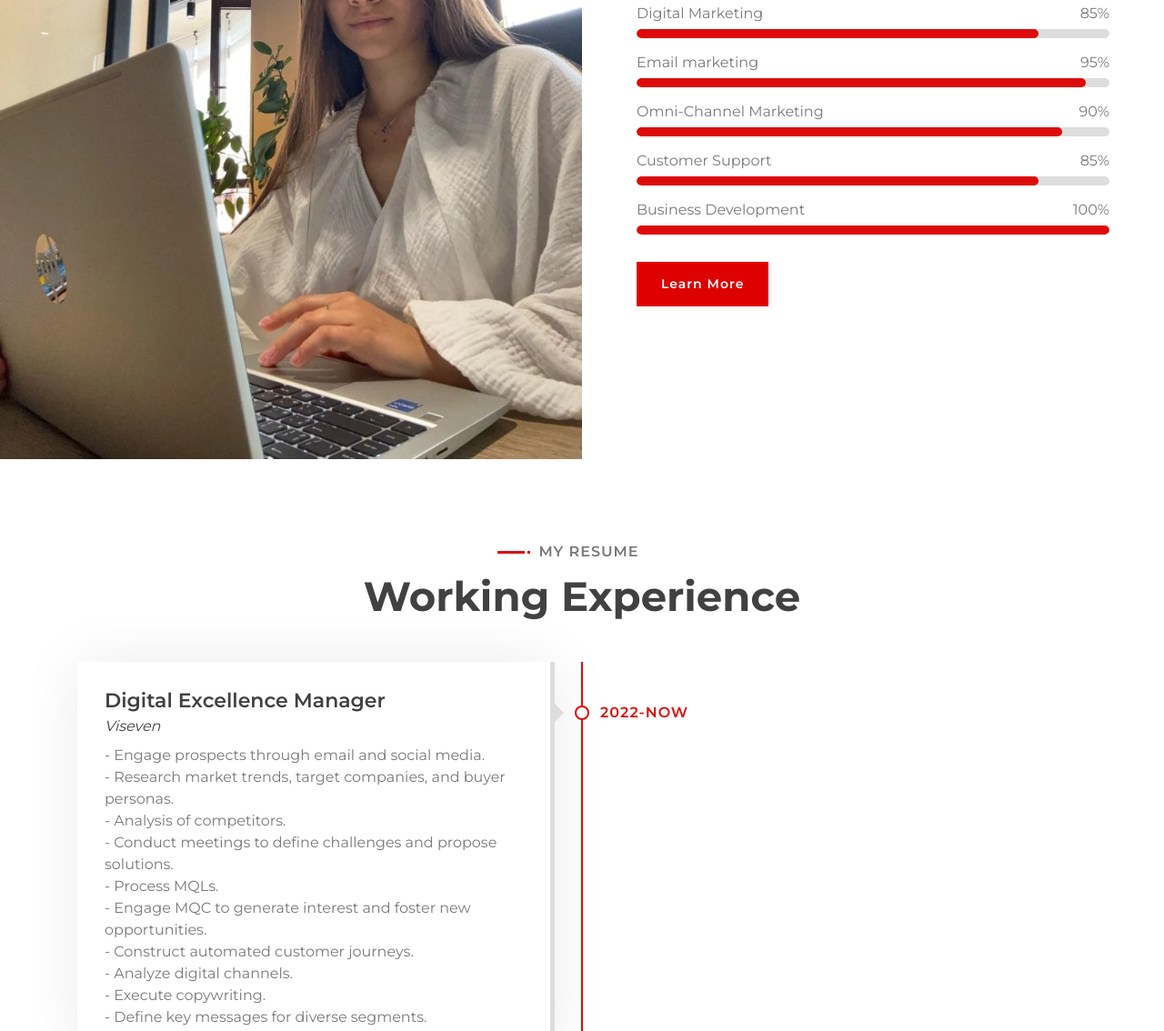
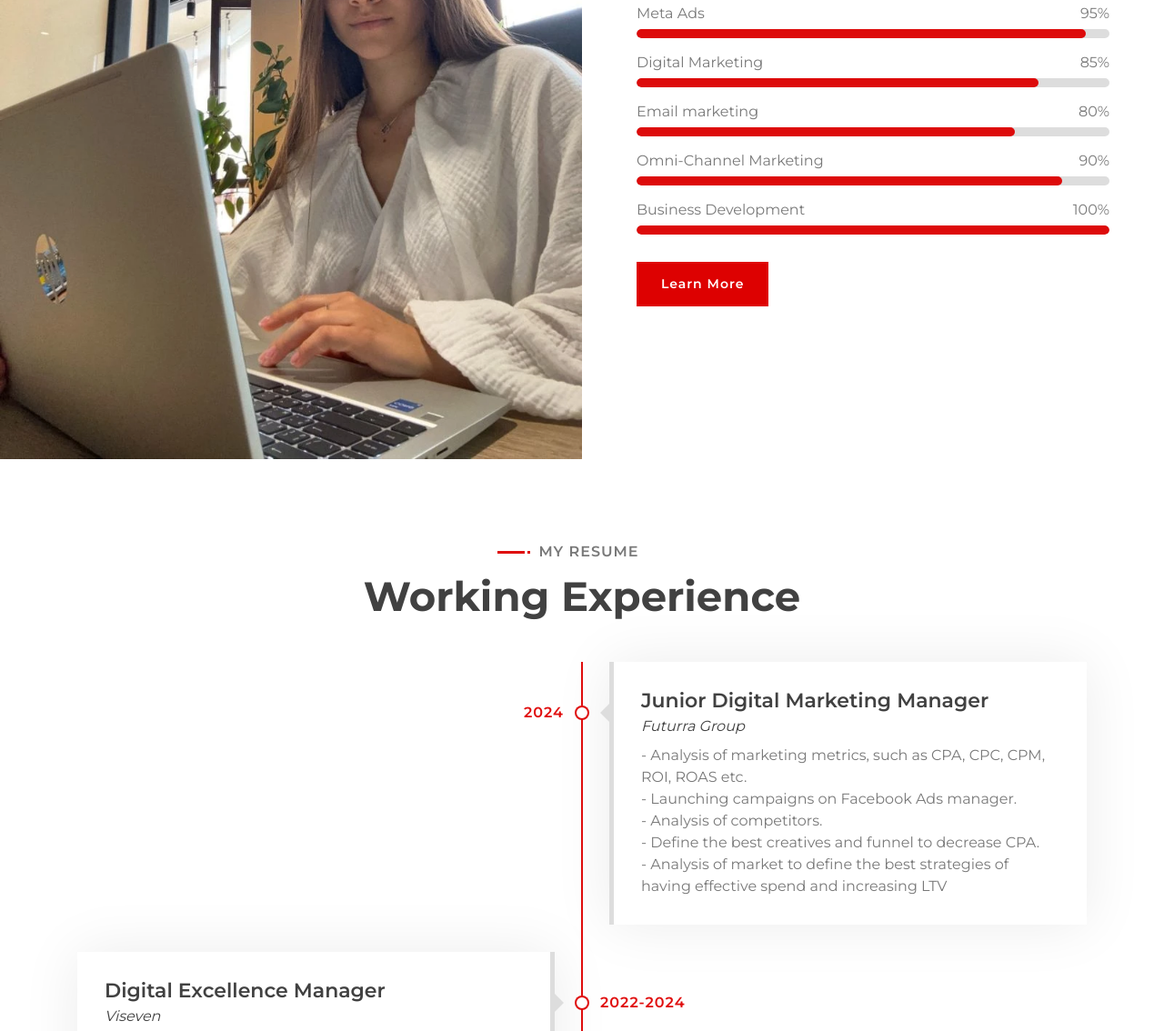
Before and after one commit to zlataksy/zlataksy.github.io, a plain HTML site: page index.html in a window 1280 px wide. Shown: the part 1250-2384 px from the top of the page at 91% size. Drawn offline with nearby package versions, Linux system fonts and the light colour scheme.

Commit message:
add Futurra experience

```diff
--- a/index.html
+++ b/index.html
@@ -108,28 +108,28 @@
                             </div>
                             <div class="skills">
                                 <div class="skill-name">
+                                    <p>Meta Ads</p><p>95%</p>
+                                </div>
+                                <div class="progress">
+                                    <div class="progress-bar" role="progressbar" aria-valuenow="95" aria-valuemin="0" aria-valuemax="100"></div>
+                                </div>
+                                <div class="skill-name">
                                     <p>Digital Marketing</p><p>85%</p>
                                 </div>
                                 <div class="progress">
                                     <div class="progress-bar" role="progressbar" aria-valuenow="85" aria-valuemin="0" aria-valuemax="100"></div>
                                 </div>
                                 <div class="skill-name">
-                                    <p>Email marketing</p><p>95%</p>
+                                    <p>Email marketing</p><p>80%</p>
                                 </div>
                                 <div class="progress">
-                                    <div class="progress-bar" role="progressbar" aria-valuenow="95" aria-valuemin="0" aria-valuemax="100"></div>
+                                    <div class="progress-bar" role="progressbar" aria-valuenow="80" aria-valuemin="0" aria-valuemax="100"></div>
                                 </div>
                                 <div class="skill-name">
                                     <p>Omni-Channel Marketing</p><p>90%</p>
                                 </div>
                                 <div class="progress">
                                     <div class="progress-bar" role="progressbar" aria-valuenow="90" aria-valuemin="0" aria-valuemax="100"></div>
-                                </div>
-                                <div class="skill-name">
-                                    <p>Customer Support</p><p>85%</p>
-                                </div>
-                                <div class="progress">
-                                    <div class="progress-bar" role="progressbar" aria-valuenow="85" aria-valuemin="0" aria-valuemax="100"></div>
                                 </div>
                                 <div class="skill-name">
                                     <p>Business Development</p><p>100%</p>
@@ -221,9 +221,21 @@
                     <h2>Working Experience</h2>
                 </header>
                 <div class="timeline">
+                    <div class="timeline-item right wow slideInRight" data-wow-delay="0.1s">
+                        <div class="timeline-text">
+                            <div class="timeline-date">2024</div>
+                            <h2>Junior Digital Marketing Manager</h2>
+                            <h4>Futurra Group</h4>
+                            <p>- Analysis of marketing metrics, such as CPA, CPC, CPM, ROI, ROAS etc.
+                            <p>- Launching campaigns on Facebook Ads manager.</p>
+                            <p>- Analysis of competitors.</p>
+                            <p>- Define the best creatives and funnel to decrease CPA.</p>
+                            <p>- Analysis of market to define the best strategies of having effective spend and increasing LTV</p>
+                        </div>
+                    </div>
                     <div class="timeline-item left wow slideInLeft" data-wow-delay="0.1s">
                         <div class="timeline-text">
-                            <div class="timeline-date">2022-now</div>
+                            <div class="timeline-date">2022-2024</div>
                             <h2>Digital Excellence Manager</h2>
                             <h4>Viseven</h4>
                             <p>- Engage prospects through email and social media.
```
